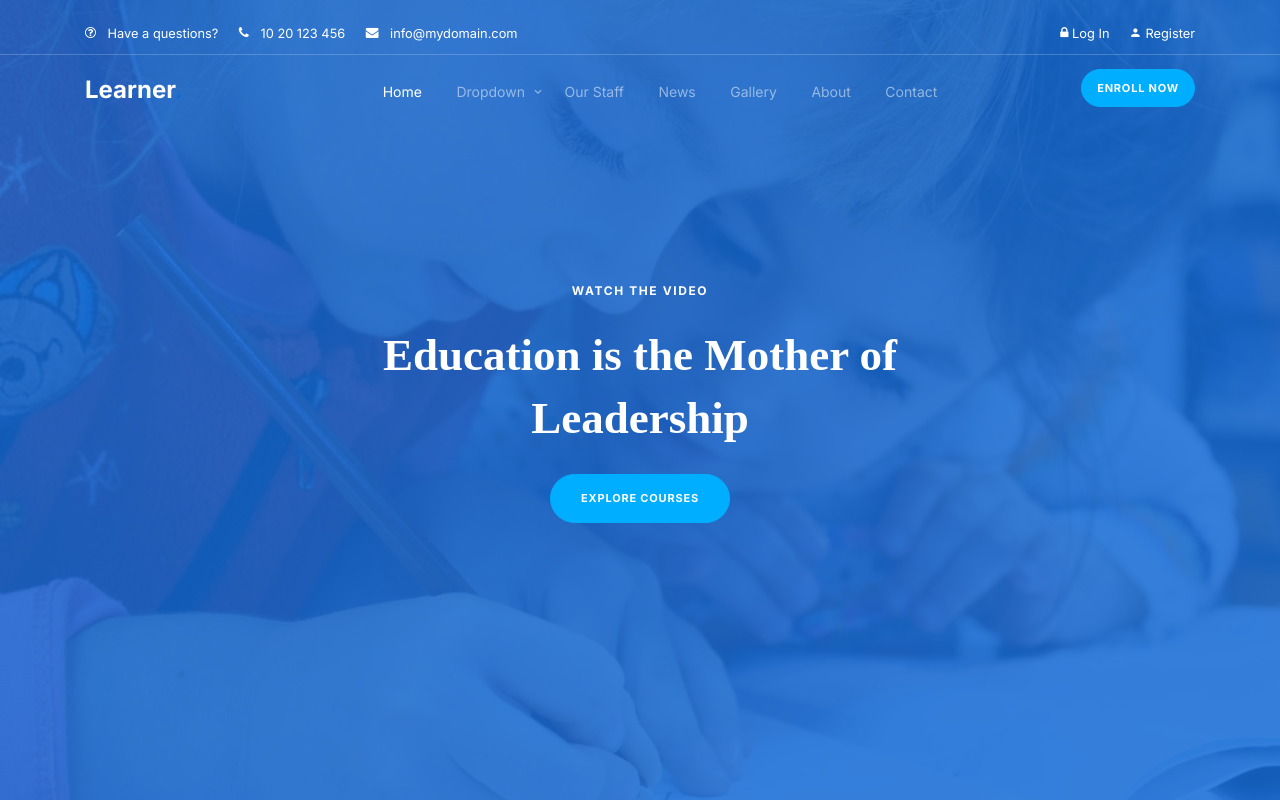
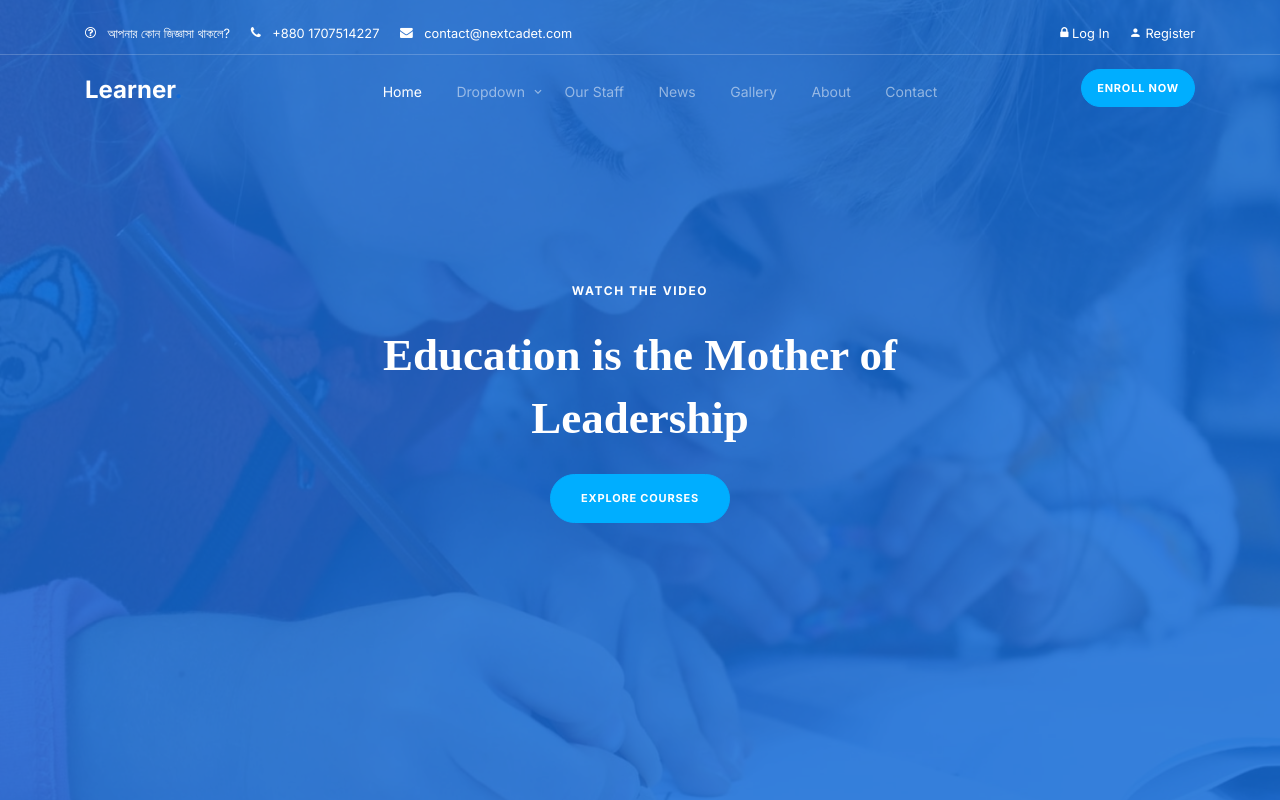
Before and after one commit to m-3-r/academic, a plain HTML site: page index.html in a window 1280 px wide. Shown: the top 800 px of the page. Drawn offline with nearby package versions, Linux system fonts and the light colour scheme; files whose address does not match are found by name; a web font is replaced by a local one.

Commit message:
first commit

```diff
--- a/index.html
+++ b/index.html
@@ -30,7 +30,7 @@
   <link rel="stylesheet" href="css/aos.css">
   <link rel="stylesheet" href="css/style.css">
 
-  <title>Learner Free Bootstrap Template by Untree.co</title>
+  <title>Next10Cadet-Academic</title>
 </head>
 
 <body>
@@ -52,9 +52,9 @@
         <div class="row align-items-center">
 
           <div class="col-6 col-lg-9">
-            <a href="#" class="small mr-3"><span class="icon-question-circle-o mr-2"></span> <span class="d-none d-lg-inline-block">Have a questions?</span></a>
-            <a href="#" class="small mr-3"><span class="icon-phone mr-2"></span> <span class="d-none d-lg-inline-block">10 20 123 456</span></a>
-            <a href="#" class="small mr-3"><span class="icon-envelope mr-2"></span> <span class="d-none d-lg-inline-block">info@mydomain.com</span></a>
+            <a href="#" class="small mr-3"><span class="icon-question-circle-o mr-2"></span> <span class="d-none d-lg-inline-block">আপনার কোন জিজ্ঞাসা থাকলে?</span></a>
+            <a href="#" class="small mr-3"><span class="icon-phone mr-2"></span> <span class="d-none d-lg-inline-block">+880 1707514227</span></a>
+            <a href="#" class="small mr-3"><span class="icon-envelope mr-2"></span> <span class="d-none d-lg-inline-block">contact@nextcadet.com</span></a>
           </div>
 
           <div class="col-6 col-lg-3 text-right">
```
